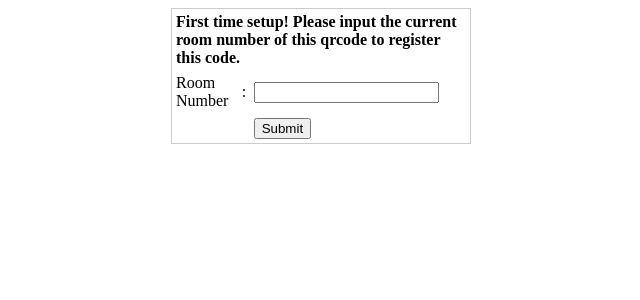
After one commit to Duedot43/VirtualPass, a PHP site: page /regqrid.html in a window 1280 px wide. The commit adds this page. Shown: the top 300 px of the page, without its empty margins (319-959 px from the left). Run offline with PHP 8.4, Linux system fonts and the light colour scheme.

Commit message:
added things that are usefull

```diff
--- a/src/index.php
+++ b/src/index.php
@@ -16,7 +16,7 @@ file_put_contents('qrid.txt', $qrid);
 <tr>
 <td width="78">THE number</td>
 <td width="6">:</td>
-<td width="294"><input name="myusername" type="text" id="myusername"></td>
+<td width="294"><input name="qrid" type="text" id="qrid"></td>
 </tr>
 <tr>
 </tr>
--- /dev/null
+++ b/src/regqrid.html
@@ -0,0 +1,28 @@
+<?php
+$qrid=$_POST['qrid'];
+?>
+<table width="300" border="0" align="center" cellpadding="0" cellspacing="1" bgcolor="#CCCCCC">
+<tr>
+<form name="form" method="post" action="regqrid.php" method="get">
+<td>
+<table width="100%" border="0" cellpadding="3" cellspacing="1" bgcolor="#FFFFFF">
+<tr>
+<td colspan="3"><strong>First time setup! Please input the current room number of this qrcode to register this code. </strong></td>
+</tr>
+<tr>
+<td width="78">Room Number</td>
+<td width="6">:</td>
+<td width="294"><input name="rnum" type="text" id="rnum"></td>
+</tr>
+<tr>
+</tr>
+<tr>
+<td>&nbsp;</td>
+<td>&nbsp;</td>
+<td><input type="submit" name="Submit" value="Submit"></td>
+</tr>
+</table>
+</td>
+</form>
+</tr>
+</table>
--- /dev/null
+++ b/src/regqrid.php
@@ -0,0 +1,6 @@
+<?php
+$rnum=$_POST['rnum'];
+$qrid=$_POST['qrid'];
+exec("cd registerd_qrids/ && echo '{$rnum}' >> {$qrid}");
+header("Location: /stupid.php");
+?>
```
Also changed, not shown: src/registercookie.php (+6 -1 lines), src/stupid.php (+9 -3 lines).
